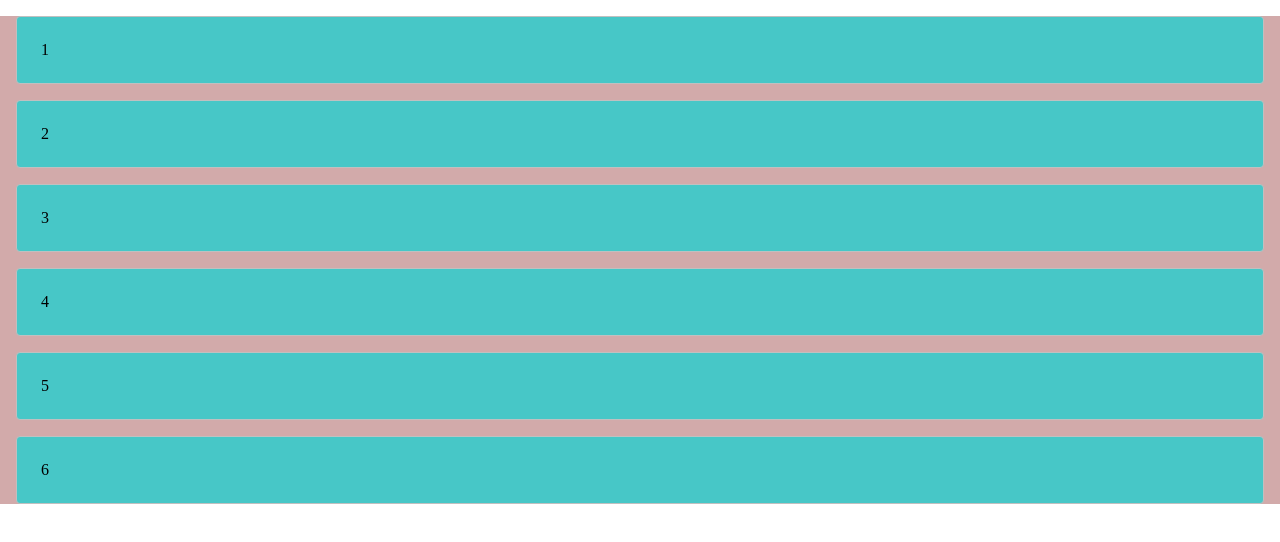
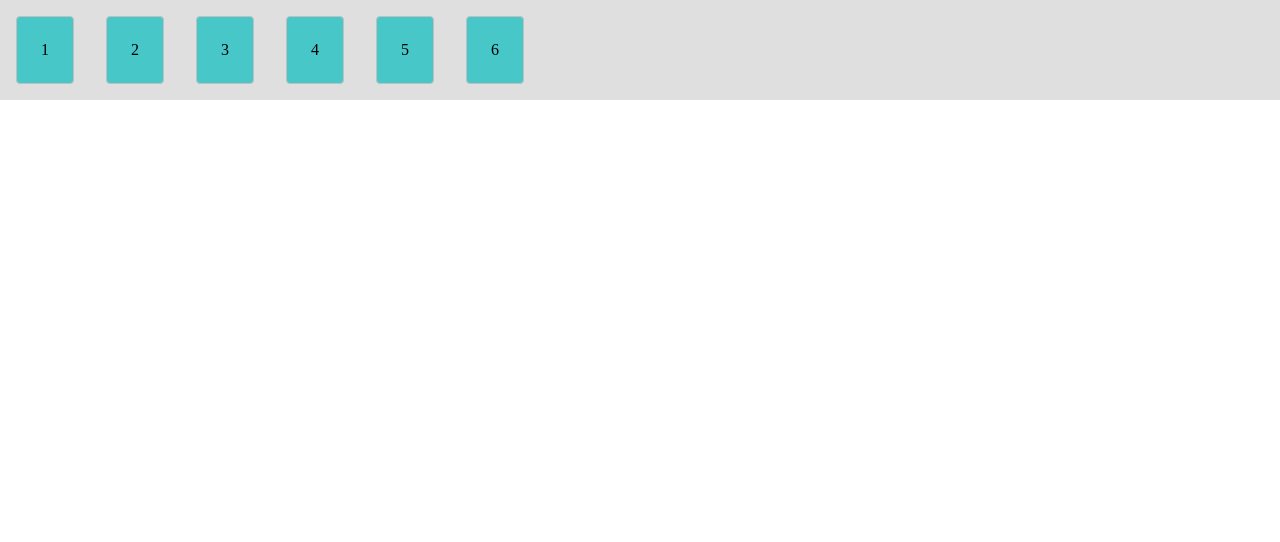
Before and after one commit to DSK9012/html-css-js-projects, a plain HTML site: page flex-box-practice/index.html in a window 1280 px wide. Drawn offline with Linux system fonts and the light colour scheme.

Commit message:
added flex doc file

```diff
--- a/flex-box-practice/styles.css
+++ b/flex-box-practice/styles.css
@@ -5,7 +5,8 @@
 }
 
 .container{
-  background-color: rgba(165, 86, 86, 0.5)
+  background-color: rgba(192, 192, 192, 0.5);
+  display: flex;
 }
 
 .item{
```
Also changed, not shown: 1 other file.
